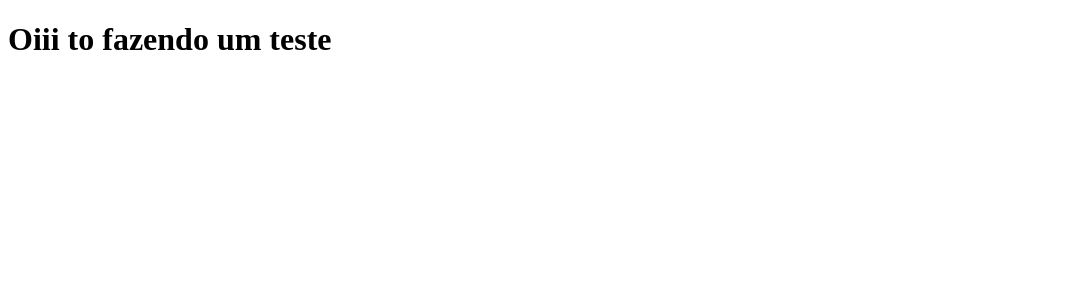
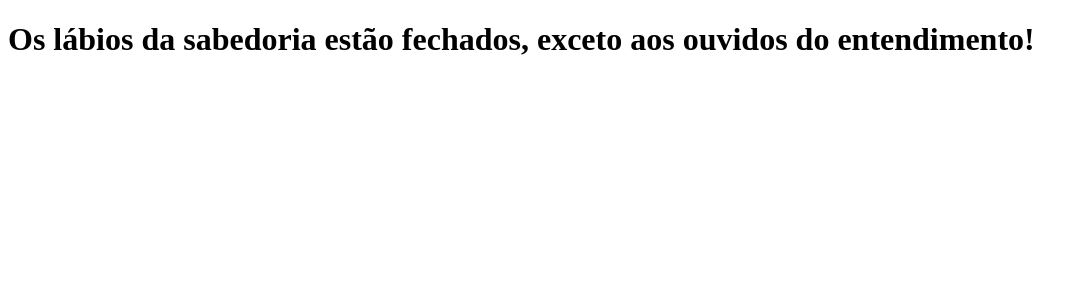
Before and after one commit to jndrsn/clone-tabnews, a Next.js app: page / in a window 1280 px wide. Shown: the top 300 px of the page, without its empty margins (0-1086 px from the left). Built offline with nearby package versions, Linux system fonts and the light colour scheme.

Commit message:
altera frase inicial

```diff
--- a/pages/index.js
+++ b/pages/index.js
@@ -1,5 +1,5 @@
 function Home() {
-    return <h1>Oiii to fazendo um teste</h1>
+    return <h1>Os lábios da sabedoria estão fechados, exceto aos ouvidos do entendimento!</h1>
 }
 
 export default Home;
```
